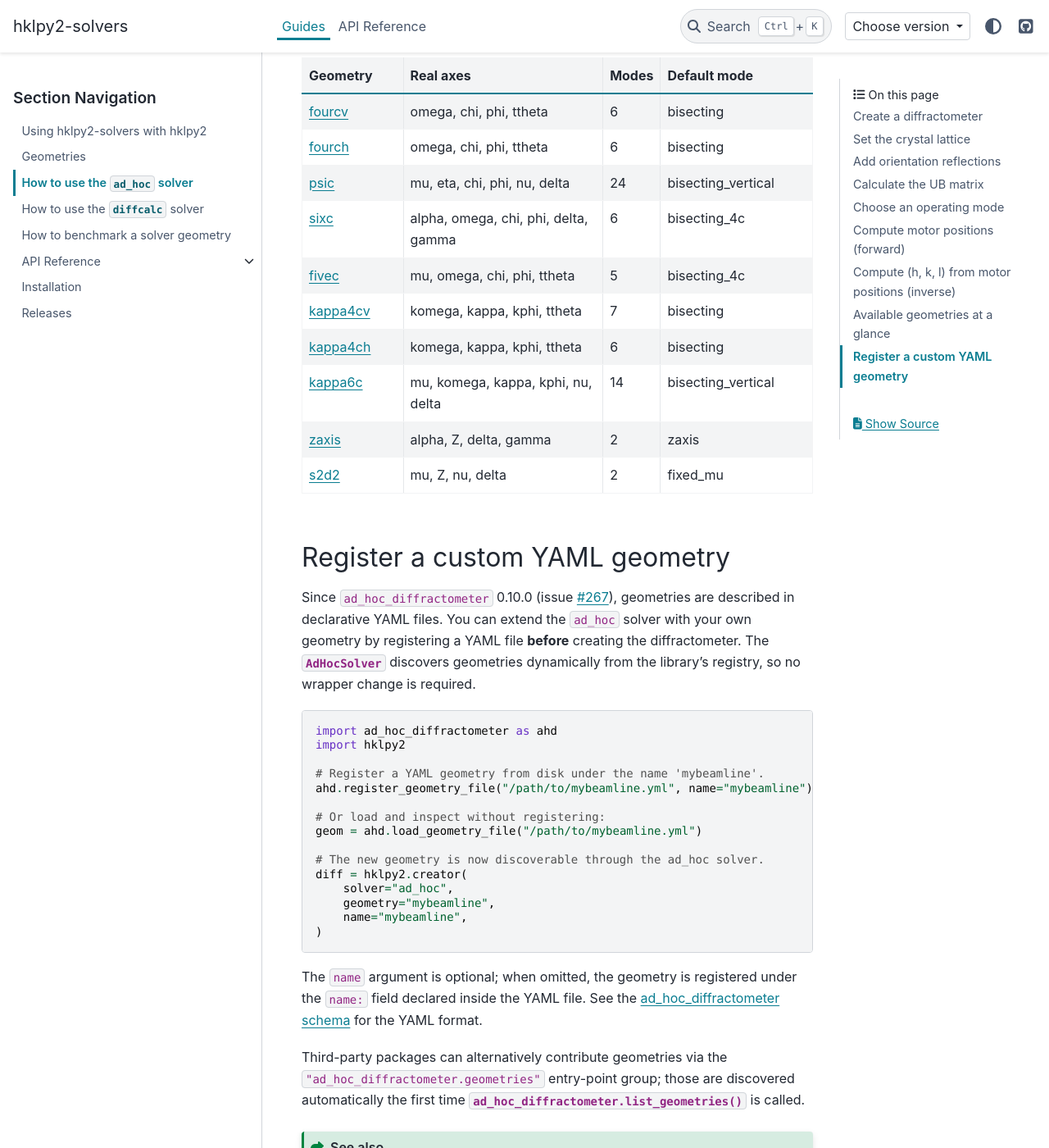
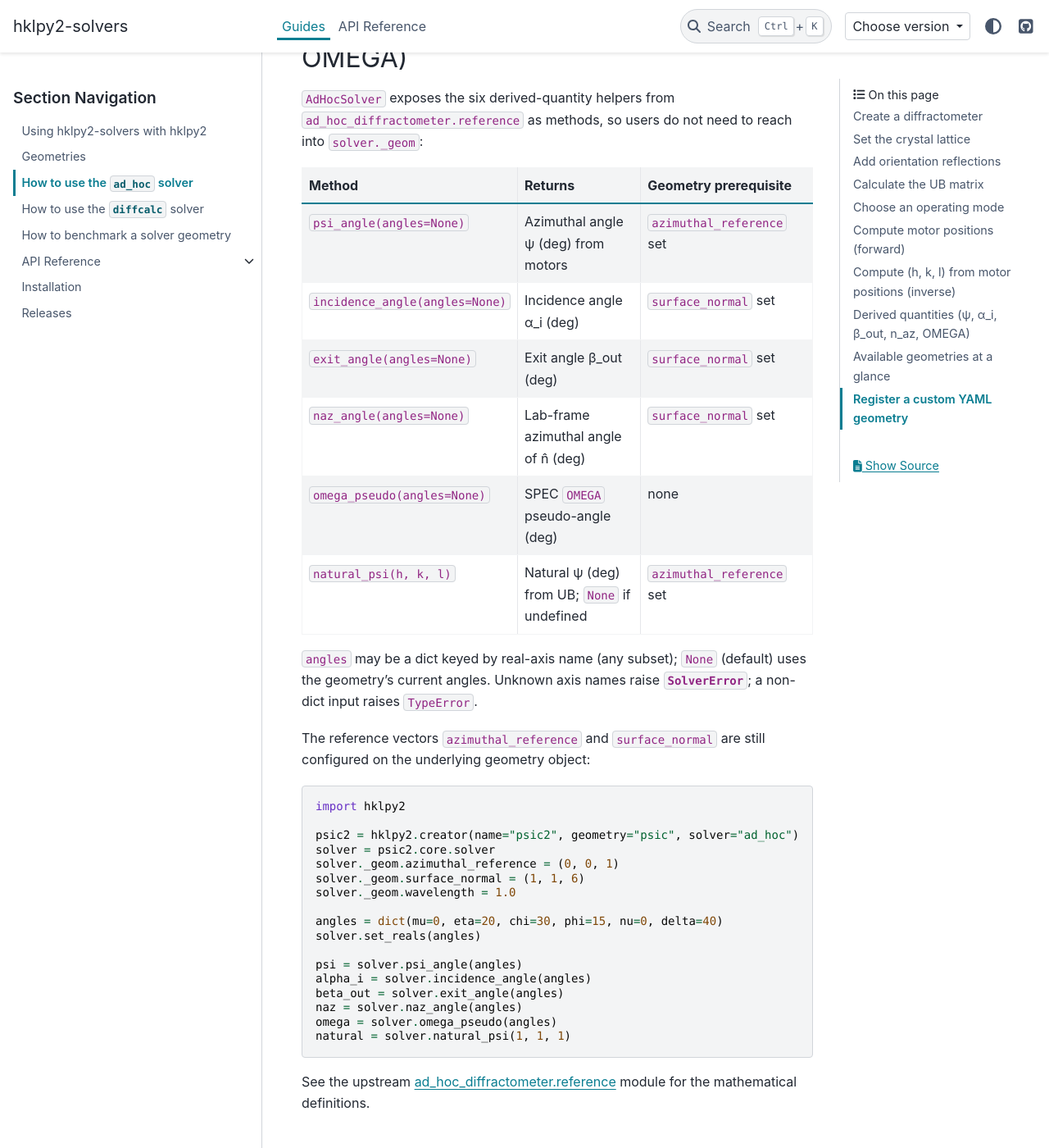
Before and after one commit to prjemian/hklpy2_solvers, a Sphinx documentation site: the page built from docs/source/guide_ad_hoc.rst, in a window 1280 px wide and 1400 px high, scrolled down 3012 px. Shown: the whole window at 82% size. Built offline with Sphinx 7.4.7 and the PyData theme 0.15.4, drawn with Linux system fonts in a browser that asks for light colours; pages that are not in the unit, such as notebooks, are missing from menus.

Commit message:
docs #63 document derived-quantity access on AdHocSolver
Add a 'Derived quantities' section to the AdHoc user guide showing
how to obtain psi, alpha_i, beta_out, n_az, OMEGA, and natural_psi
through the new solver methods, plus the required geometry
configuration (azimuthal_reference, surface_normal).  Replaces the
solver._geom-based recipe that previously circulated for these
quantities.  The guide-regression smoke test exercises the example.

Agent: OpenCode (argo/claudeopus47)

```diff
--- a/docs/source/guide_ad_hoc.rst
+++ b/docs/source/guide_ad_hoc.rst
@@ -143,6 +143,71 @@ motor positions.  ``fourc.real_position`` is the current readout of
 all real axes; pass a different set of values to compute ``(h, k, l)``
 at a hypothetical position instead.
 
+Derived quantities (ψ, α_i, β_out, n_az, OMEGA)
+------------------------------------------------
+
+``AdHocSolver`` exposes the six derived-quantity helpers from
+``ad_hoc_diffractometer.reference`` as methods, so users do not need
+to reach into ``solver._geom``:
+
+.. list-table::
+   :header-rows: 1
+   :widths: 20 40 40
+
+   * - Method
+     - Returns
+     - Geometry prerequisite
+   * - ``psi_angle(angles=None)``
+     - Azimuthal angle ψ (deg) from motors
+     - ``azimuthal_reference`` set
+   * - ``incidence_angle(angles=None)``
+     - Incidence angle α_i (deg)
+     - ``surface_normal`` set
+   * - ``exit_angle(angles=None)``
+     - Exit angle β_out (deg)
+     - ``surface_normal`` set
+   * - ``naz_angle(angles=None)``
+     - Lab-frame azimuthal angle of n̂ (deg)
+     - ``surface_normal`` set
+   * - ``omega_pseudo(angles=None)``
+     - SPEC ``OMEGA`` pseudo-angle (deg)
+     - none
+   * - ``natural_psi(h, k, l)``
+     - Natural ψ (deg) from UB; ``None`` if undefined
+     - ``azimuthal_reference`` set
+
+``angles`` may be a dict keyed by real-axis name (any subset); ``None``
+(default) uses the geometry's current angles.  Unknown axis names raise
+:class:`~hklpy2.exceptions.SolverError`; a non-dict input raises
+``TypeError``.
+
+The reference vectors ``azimuthal_reference`` and ``surface_normal``
+are still configured on the underlying geometry object:
+
+.. code-block:: python
+
+   import hklpy2
+
+   psic2 = hklpy2.creator(name="psic2", geometry="psic", solver="ad_hoc")
+   solver = psic2.core.solver
+   solver._geom.azimuthal_reference = (0, 0, 1)
+   solver._geom.surface_normal = (1, 1, 6)
+   solver._geom.wavelength = 1.0
+
+   angles = dict(mu=0, eta=20, chi=30, phi=15, nu=0, delta=40)
+   solver.set_reals(angles)
+
+   psi = solver.psi_angle(angles)
+   alpha_i = solver.incidence_angle(angles)
+   beta_out = solver.exit_angle(angles)
+   naz = solver.naz_angle(angles)
+   omega = solver.omega_pseudo(angles)
+   natural = solver.natural_psi(1, 1, 1)
+
+See the upstream
+`ad_hoc_diffractometer.reference <https://bcda-aps.github.io/ad_hoc_diffractometer/latest/api/reference.html>`_
+module for the mathematical definitions.
+
 Available geometries at a glance
 ---------------------------------
 
```
